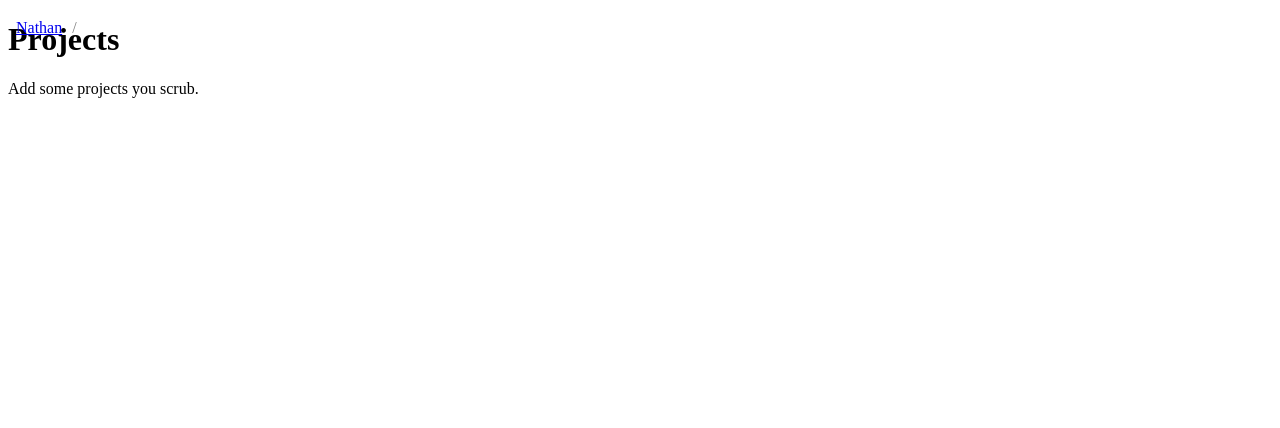
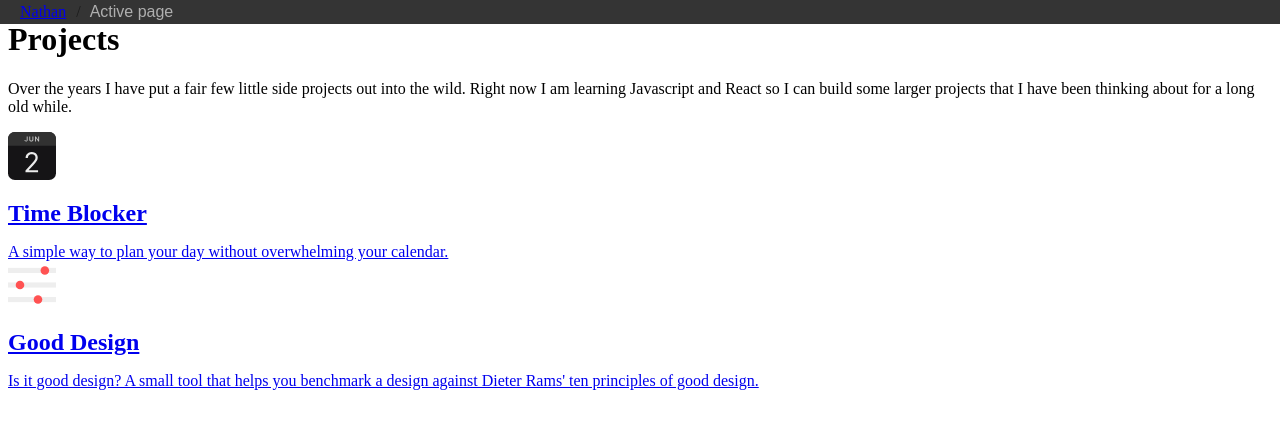
Before and after one commit to nathandorney/nathan-directory, a Next.js app: page /projects in a window 1280 px wide. Shown: the top 428 px of the page. Built offline with nearby package versions, Linux system fonts and the light colour scheme.

Commit message:
some pages added

```diff
--- a/components/Menu.tsx
+++ b/components/Menu.tsx
@@ -1,20 +1,18 @@
-import {
-  Popover,
-  PopoverTrigger,
-  PopoverContent,
-} from '../components/Popover';
+import { Popover, PopoverTrigger, PopoverContent } from "../components/Popover";
 
-import Nav from '../components/Nav'
-import Link from 'next/link';
+import Nav from "../components/Nav";
+import Link from "next/link";
 
-import styles from './nav.module.css'
+import styles from "./nav.module.css";
 
 const Menu = () => (
   <div className={styles.menuWrapper}>
+    <div className={styles.menuInner}>
       <Popover>
-
         <div className={styles.menuText}>
-        <Link href="/"><a>Nathan</a></Link>
+          <Link href="/">
+            <a>Nathan</a>
+          </Link>
           <p className={styles.divider}>/</p>
           <PopoverTrigger className={styles.button}>
             <p>Active page</p>
@@ -24,9 +22,9 @@ const Menu = () => (
         <PopoverContent>
           <Nav />
         </PopoverContent>
-
       </Popover>
     </div>
-)
+  </div>
+);
 
-export default Menu
+export default Menu;
--- a/components/nav.module.css
+++ b/components/nav.module.css
@@ -1,3 +1,25 @@
+.menuWrapper {
+  position: fixed;
+  top: 0;
+  left: 0;
+  display: flex;
+  gap: 12px;
+  z-index: 999;
+  background: rgba(30, 30, 30, 0.9);
+  padding: var(--space-3) var(--space-4);
+  width: 100%;
+  backdrop-filter: blur(10px);
+}
+
+.menuInner {
+  width: 100%;
+  max-width: var(--site-width);
+  margin: 0 auto;
+  align-items: flex-start;
+  display: flex;
+  padding: 0 1.25rem;
+}
+
 .nav {
   margin: 0;
   padding: 0;
@@ -45,17 +67,6 @@
   opacity: 0.8;
 }
 
-.menuWrapper {
-  position: fixed;
-  top: 1rem;
-  left: 1rem;
-  display: flex;
-  gap: 12px;
-  align-items: center;
-  justify-content: center;
-  z-index: 999;
-}
-
 .menuText p {
   margin: 0;
   padding: 0;
--- /dev/null
+++ b/pages/projects.module.css
@@ -0,0 +1,33 @@
+.projectList {
+  list-style-type: none;
+  margin: 0;
+  padding: 0;
+}
+
+.projectItem {
+  margin: 0;
+  padding: 0;
+  display: flex;
+  flex-direction: column;
+  background-color: var(--color-accent-1);
+  border-radius: var(--radius-lg);
+  opacity: 1;
+  margin-bottom: var(--space-3);
+  gap: var(--space-3);
+  align-items: flex-start;
+  padding: var(--space-3);
+  transition: all 200ms ease-in-out;
+}
+
+.projectItem p {
+  margin-bottom: 0;
+}
+
+.projectItem h2 {
+  margin-bottom: var(--space-1);
+}
+
+.projectItem:hover {
+  opacity: 1;
+  background-color: var(--color-accent-2);
+}
--- a/pages/projects.tsx
+++ b/pages/projects.tsx
@@ -1,13 +1,59 @@
-import Menu from '../components/Menu'
+import Menu from "../components/Menu";
+import Image from "next/image";
+import styles from "./projects.module.css";
 
 const ProjectPage = () => (
   <div>
     <Menu />
     <main>
       <h1>Projects</h1>
-      <p>Add some projects you scrub.</p>
+      <p>
+        Over the years I have put a fair few little side projects out into the
+        wild. Right now I am learning Javascript and React so I can build some
+        larger projects that I have been thinking about for a long old while.
+      </p>
+
+      <ul className={styles.projectList}>
+        <li>
+          <a
+            className={styles.projectItem}
+            href="https://time-blocking.vercel.app/"
+          >
+            <Image
+              src="/media/time-blocker.svg"
+              width={48}
+              height={48}
+              className={styles.projectLogo}
+            />
+            <div className={styles.projectDescription}>
+              <h2>Time Blocker</h2>
+              <p>
+                A simple way to plan your day without overwhelming your
+                calendar.
+              </p>
+            </div>
+          </a>
+        </li>
+        <li>
+          <a className={styles.projectItem} href="https://isitgood.design/">
+            <Image
+              src="/media/good-design.svg"
+              width={48}
+              height={48}
+              className={styles.projectLogo}
+            />
+            <div className={styles.projectDescription}>
+              <h2>Good Design</h2>
+              <p>
+                Is it good design? A small tool that helps you benchmark a
+                design against Dieter Rams' ten principles of good design.
+              </p>
+            </div>
+          </a>
+        </li>
+      </ul>
     </main>
   </div>
-)
+);
 
-export default ProjectPage
+export default ProjectPage;
--- a/style.css
+++ b/style.css
@@ -101,7 +101,6 @@ h1 {
   font-weight: 500;
   font-family: var(--font-serif);
   margin: 0;
-  margin-top: 2rem;
   margin-bottom: 0.25rem;
 }
 
@@ -164,3 +163,7 @@ a:hover {
   margin: 0;
   padding: 0;
 }
+
+.avatar {
+  border-radius: 999px;
+}
```
Also changed, not shown: pages/desk.tsx (+8 -4 lines), pages/index.tsx (+16 -8 lines), public/media/good-design.svg (added), public/media/time-blocker.svg (added). Lines whose indentation alone changed are shown as unchanged.
